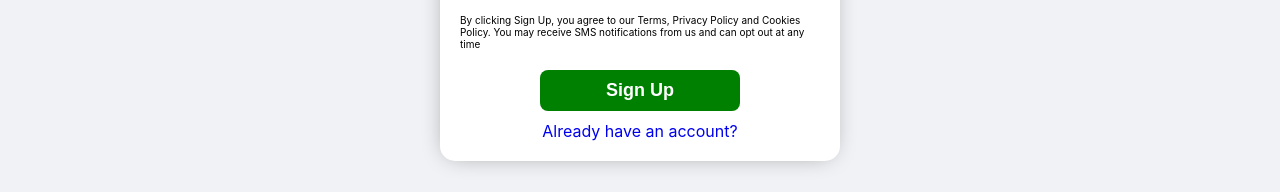
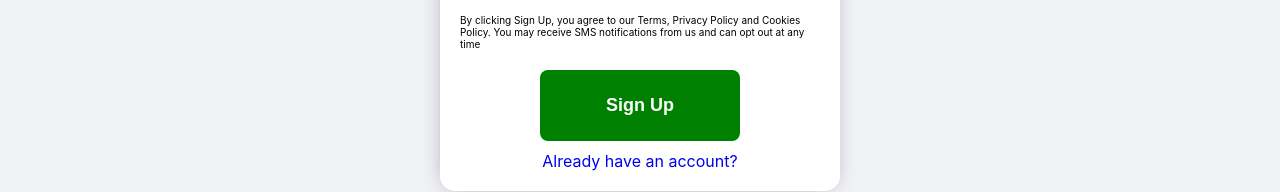
Before and after one commit to Pushkar3698/Facebook-frontend, a React (Create React App) app: page /signup in a window 1280 px wide. Shown: the part 711-903 px from the top of the page. Built offline with nearby package versions, Linux system fonts and the light colour scheme; no server answers.

Commit message:
added loader in signup form

```diff
--- a/src/components/pages/signup/Signup.css
+++ b/src/components/pages/signup/Signup.css
@@ -109,7 +109,7 @@ hr {
   padding-bottom: 20px;
 }
 .signup-actions button {
-  padding: 10px;
+  padding: 20px;
   width: 200px;
   background: green;
   color: white;
@@ -120,6 +120,9 @@ hr {
   font-size: 18px;
   margin-bottom: 10px;
   transition: 0.3s all ease-in;
+  display: flex;
+  align-items: center;
+  justify-content: space-around;
 }
 .signup-actions button:hover {
   color: lightgrey;
--- a/src/components/pages/signup/SignupForm.js
+++ b/src/components/pages/signup/SignupForm.js
@@ -3,6 +3,7 @@ import { userData } from "./data";
 import { useNavigate } from "react-router";
 import { NavLink } from "react-router-dom";
 import { API_URL } from "../../api-url/api";
+import Loader from "../../components/Loader/Loader";
 
 export const SignupForm = () => {
   const [userDetails, setuserDetails] = useState({
@@ -15,7 +16,9 @@ export const SignupForm = () => {
     dobMonth: "",
     dobYear: "",
   });
-  console.log(userDetails);
+
+  const [loading, setloading] = useState(false);
+
   const [error, seterror] = useState({
     error: false,
     message: null,
@@ -69,6 +72,8 @@ export const SignupForm = () => {
   };
 
   const onSubmit = async (data) => {
+    setloading(true);
+
     const res = await fetch(`${API_URL}/signup`, {
       method: "PUT",
       headers: {
@@ -78,7 +83,6 @@ export const SignupForm = () => {
     });
 
     const resData = await res.json();
-    console.log(resData);
 
     if (!res.ok) {
       seterror({ error: true, message: resData.message });
@@ -242,8 +246,14 @@ export const SignupForm = () => {
           out at any time
         </p>
       </div>
+
       <div className="signup-actions">
-        <button onClick={() => onSubmit(userDetails)}>Sign Up</button>
+        <button
+          onClick={() => onSubmit(userDetails)}
+          style={{ padding: `${loading ? "0" : "25px"}` }}
+        >
+          Sign Up {loading && <Loader login={true} />}
+        </button>
         <NavLink to={"/"}>Already have an account?</NavLink>
       </div>
     </div>
```
